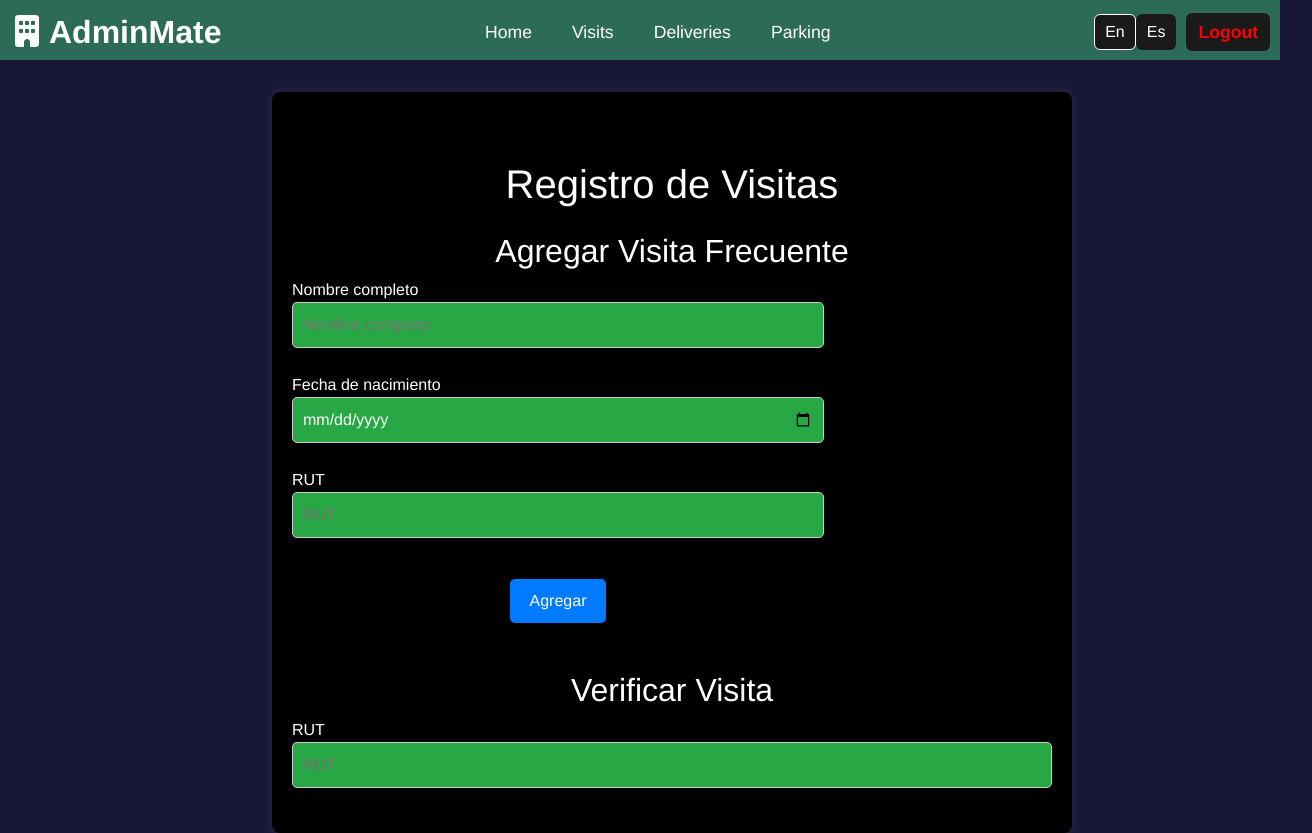
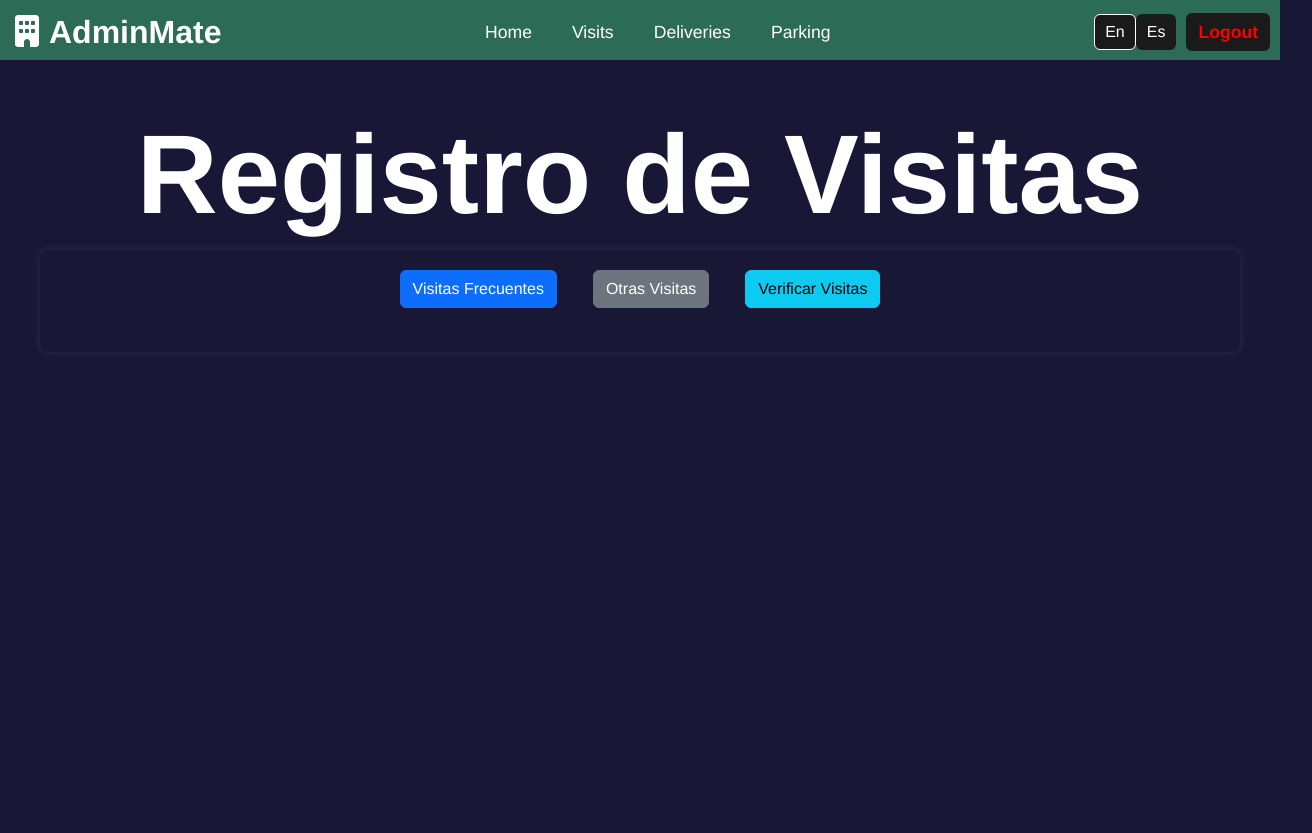
Before and after one commit to NachoJorquera/AdminMate, a React (Vite) app in the folder loginFrontEnd/: page /visits in a window 1280 px wide. Shown: the whole page, 1312 px wide, since content can reach past the window. After the commit the page ends 800 px from the top, so only its background shows below. Built offline with nearby package versions, Linux system fonts and the light colour scheme.

Commit message:
Integración de Visits

```diff
--- /dev/null
+++ b/loginFrontEnd/src/components/FormFrequentVisit.jsx
@@ -0,0 +1,66 @@
+import React from 'react';
+import '../pages/Visits.css';
+import 'bootstrap/dist/css/bootstrap.min.css';
+
+const FormFrequentVisit = ({ formData, handleChange, handleSubmit }) => (
+  <form onSubmit={handleSubmit} className="visits-form card p-4 shadow-sm">
+    <h2 className="text-center mb-4">Agregar Visita Frecuente</h2>
+    <div className="mb-3">
+      <label className="form-label">NÃºmero de departamento</label>
+      <input
+        type="text"
+        className="form-control"
+        name="department"
+        value={formData.department}
+        onChange={handleChange}
+        required
+      />
+    </div>
+    <div className="mb-3">
+      <label className="form-label">Nombre completo</label>
+      <input
+        type="text"
+        className="form-control"
+        name="name"
+        value={formData.name}
+        onChange={handleChange}
+        required
+      />
+    </div>
+    <div className="mb-3">
+      <label className="form-label">Fecha de nacimiento</label>
+      <input
+        type="date"
+        className="form-control"
+        name="birthdate"
+        value={formData.birthdate}
+        onChange={handleChange}
+        required
+      />
+    </div>
+    <div className="mb-3">
+      <label className="form-label">RUT</label>
+      <input
+        type="text"
+        className="form-control"
+        name="rut"
+        value={formData.rut}
+        onChange={handleChange}
+        required
+      />
+    </div>
+    <div className="mb-3">
+      <label className="form-label">Patente (si aplica)</label>
+      <input
+        type="text"
+        className="form-control"
+        name="patente"
+        value={formData.patente}
+        onChange={handleChange}
+      />
+    </div>
+    <button type="submit" className="btn btn-primary">Agregar</button>
+  </form>
+);
+
+export default FormFrequentVisit;
--- /dev/null
+++ b/loginFrontEnd/src/components/FormNonFrequentVisit.jsx
@@ -0,0 +1,66 @@
+import React from 'react';
+import '../pages/Visits.css';
+import 'bootstrap/dist/css/bootstrap.min.css';
+
+const FormNonFrequentVisit = ({ formData, handleChange, handleSubmit }) => (
+  <form onSubmit={handleSubmit} className="visits-form card p-4 shadow-sm">
+    <h2 className="text-center mb-4">Agregar Otra Visita</h2>
+    <div className="mb-3">
+      <label className="form-label">NÃºmero de departamento</label>
+      <input
+        type="text"
+        className="form-control"
+        name="department"
+        value={formData.department}
+        onChange={handleChange}
+        required
+      />
+    </div>
+    <div className="mb-3">
+      <label className="form-label">Nombre completo</label>
+      <input
+        type="text"
+        className="form-control"
+        name="name"
+        value={formData.name}
+        onChange={handleChange}
+        required
+      />
+    </div>
+    <div className="mb-3">
+      <label className="form-label">Fecha de nacimiento</label>
+      <input
+        type="date"
+        className="form-control"
+        name="birthdate"
+        value={formData.birthdate}
+        onChange={handleChange}
+        required
+      />
+    </div>
+    <div className="mb-3">
+      <label className="form-label">RUT</label>
+      <input
+        type="text"
+        className="form-control"
+        name="rut"
+        value={formData.rut}
+        onChange={handleChange}
+        required
+      />
+    </div>
+    <div className="mb-3">
+      <label className="form-label">Patente (si aplica)</label>
+      <input
+        type="text"
+        className="form-control"
+        name="patente"
+        value={formData.patente}
+        onChange={handleChange}
+      />
+    </div>
+    <button type="submit" className="btn btn-primary">Agregar</button>
+  </form>
+);
+
+export default FormNonFrequentVisit;
--- /dev/null
+++ b/loginFrontEnd/src/components/VerifyVisit.jsx
@@ -0,0 +1,42 @@
+import React from 'react';
+import '../pages/Visits.css';
+import 'bootstrap/dist/css/bootstrap.min.css';
+
+const VerifyVisit = ({ visitorData, handleVisitorChange, handleScan, isFrequent }) => (
+  <div className="card p-4 shadow-sm">
+    <h2 className="text-center mb-4">Verificar Visita</h2>
+    <form onSubmit={handleScan}>
+      <div className="mb-3">
+        <label className="form-label">RUT</label>
+        <input
+          type="text"
+          className="form-control"
+          name="rut"
+          value={visitorData.rut}
+          onChange={handleVisitorChange}
+          required
+        />
+      </div>
+      <button type="submit" className="btn btn-primary w-100">Verificar</button>
+    </form>
+    {isFrequent !== null && (
+      <div className={`mt-4 alert ${isFrequent ? 'alert-success' : 'alert-danger'}`}>
+        {isFrequent ? (
+          <>
+            <h3>Visita Frecuente</h3>
+            <p>NÃºmero de Departamento: {visitorData.department}</p>
+            <p>Nombre: {visitorData.name}</p>
+            <p>Fecha de Nacimiento: {new Date(visitorData.birthdate).toLocaleDateString()}</p>
+            <p>RUT: {visitorData.rut}</p>
+            <p>Patente: {visitorData.patente || 'Patente no disponible'}</p>
+            <p>Hora de Ingreso: {visitorData.ingreso}</p>
+          </>
+        ) : (
+          <p>Visita no frecuente</p>
+        )}
+      </div>
+    )}
+  </div>
+);
+
+export default VerifyVisit;
--- a/loginFrontEnd/src/pages/Visits.css
+++ b/loginFrontEnd/src/pages/Visits.css
@@ -3,14 +3,14 @@ body.visits-body {
   font-family: Arial, sans-serif;
   margin: 0;
   padding: 0;
-    background-color: #010101; /* Fondo negro */
+  background-color: #191736; /* Fondo negro */
   color: white;
 }
 
 /* Page Heading */
 .visits-page-heading {
   text-align: center;
-    background-color: #000; /* Fondo negro */
+  background-color: #191736; /* Fondo negro */
   color: white;
   padding: 50px 0;
   font-size: 2.5em;
@@ -20,17 +20,29 @@ body.visits-body {
 /* Visits Container */
 .visits-container {
   padding: 20px;
-    background-color: #000; /* Fondo negro para el contenedor */
+  background-color: #191736; /* Fondo negro para el contenedor */
   color: white; /* Color de texto blanco */
-    max-width: 800px;
+  max-width: 1200px;
   margin: 0 auto; /* Centrando el contenedor */
   box-shadow: 0 0 10px rgba(255, 255, 255, 0.1); /* Sombra ligera */
   border-radius: 8px;
   text-align: center; /* Centrar el texto dentro del contenedor */
 }
 
-  .visits-h1, .visits-h2 {
-    color: #fff; /* Color de texto blanco */
+/* Button Container */
+.btn-container {
+  display: flex;
+  justify-content: center;
+  gap: 20px;
+  margin-bottom: 20px;
+}
+
+/* Forms */
+.visits-form {
+  display: flex;
+  flex-direction: column;
+  align-items: center;
+  gap: 1rem;
 }
 
 .visits-form-group {
@@ -49,20 +61,17 @@ body.visits-body {
   color: white; /* Color de texto blanco */
 }
 
-  .visits-btn {
+.visits-btn-primary {
+  background-color: #007bff;
+  color: white;
   padding: 10px 20px;
   border: none;
   border-radius: 5px;
   cursor: pointer;
 }
 
-  .visits-btn-primary {
-    background-color: #007bff;
-    color: white;
-  }
-
 .visits-btn-primary:hover {
-    background-color: #0056b3; /* Azul más oscuro al pasar el cursor */
+  background-color: #0056b3; /* Azul mÃ¡s oscuro al pasar el cursor */
 }
 
 .visits-alert {
@@ -72,14 +81,24 @@ body.visits-body {
   color: #155724; /* Verde oscuro para el texto de las alertas */
 }
 
-  .visits-mt-5 {
-    margin-top: 3rem;
+/* Verify Visit */
+.verify-visit-container {
+  background-color: #333;
+  color: white;
+  padding: 20px;
+  border-radius: 8px;
+  box-shadow: 0 0 10px rgba(0, 0, 0, 0.5);
+  margin-top: 20px;
 }
 
-  .visits-mt-4 {
-    margin-top: 1.5rem;
+.verify-visit-title {
+  font-size: 2em;
+  margin-bottom: 20px;
 }
 
-  .visits-mt-3 {
-    margin-top: 1rem;
+.verify-visit-form {
+  display: flex;
+  flex-direction: column;
+  align-items: center;
+  gap: 1rem;
 }
--- a/loginFrontEnd/src/pages/Visits.jsx
+++ b/loginFrontEnd/src/pages/Visits.jsx
@@ -2,42 +2,60 @@ import React, { useState } from 'react';
 import axios from 'axios';
 import Navbar from '../components/Navbar';
 import PageHeading from '../components/PageHeading';
+import { useTranslation } from 'react-i18next';
+import 'bootstrap/dist/css/bootstrap.min.css';
+import FormFrequentVisit from '../components/FormFrequentVisit';
+import FormNonFrequentVisit from '../components/FormNonFrequentVisit';
+import VerifyVisit from '../components/VerifyVisit';
 import './Visits.css';
-import { useTranslation } from 'react-i18next';
 
 function Visits() {
   const { t } = useTranslation();
 
   const [formData, setFormData] = useState({
+    department: '',
     name: '',
     birthdate: '',
-    rut: ''
+    rut: '',
+    patente: ''
   });
   const [isFrequent, setIsFrequent] = useState(null);
   const [visitorData, setVisitorData] = useState({
+    department: '',
     name: '',
     birthdate: '',
-    rut: ''
+    rut: '',
+    patente: '',
+    ingreso: ''
   });
+  const [visitType, setVisitType] = useState('');
 
   const handleChange = (e) => {
     const { name, value } = e.target;
     setFormData({ ...formData, [name]: value });
   };
 
+  const handleVisitorChange = (e) => {
+    const { name, value } = e.target;
+    setVisitorData({ ...visitorData, [name]: value });
+  };
+
   const handleSubmit = async (e) => {
     e.preventDefault();
+    const url = visitType === 'frequent' ? 'http://localhost:8081/visitas/frequent' : 'http://localhost:8081/visitas/register';
     try {
-      await axios.post('http://localhost:8081/visitas/frequent', formData);
-      alert('Visita frecuente agregada exitosamente');
+      await axios.post(url, formData);
+      alert(visitType === 'frequent' ? 'Visita frecuente agregada exitosamente' : 'Visita registrada exitosamente');
+      setFormData({ department: '', name: '', birthdate: '', rut: '', patente: '' });
     } catch (error) {
-      alert('Error al agregar visita frecuente');
+      alert('Error al agregar visita');
     }
   };
 
-  const handleScan = async (rut) => {
+  const handleScan = async (e) => {
+    e.preventDefault();
     try {
-      const response = await axios.get(`http://localhost:8081/visitas/check/${rut}`);
+      const response = await axios.get(`http://localhost:8081/visitas/check/${visitorData.rut}`);
       if (response.data.isFrequent) {
         setIsFrequent(true);
         setVisitorData(response.data.visitor);
@@ -49,135 +67,41 @@ function Visits() {
     }
   };
 
-  const handleManualSubmit = async (e) => {
-    e.preventDefault();
-    try {
-      await axios.post('http://localhost:8081/visitas/register', visitorData);
-      alert('Visita registrada exitosamente');
-    } catch (error) {
-      alert('Error al registrar visita');
-    }
-  };
-
-  const handleVisitorChange = (e) => {
-    const { name, value } = e.target;
-    setVisitorData({ ...visitorData, [name]: value });
-  };
-
   return (
     <>
       <Navbar />
-      <div className='container-fluid'>
-        <div className="visits-container">
-          <h1 className="visits-mt-5 visits-h1">Registro de Visitas</h1>
-          <div className="visits-mt-4">
-            <h2 className="visits-h2">Agregar Visita Frecuente</h2>
-            <form onSubmit={handleSubmit}>
-              <div className="visits-form-group">
-                <label>Nombre completo</label>
-                <input
-                  type="text"
-                  className="visits-form-control visits-input"
-                  name="name"
-                  placeholder="Nombre completo"
-                  value={formData.name}
-                  onChange={handleChange}
-                  required
-                />
-              </div>
-              <div className="visits-form-group">
-                <label>Fecha de nacimiento</label>
-                <input
-                  type="date"
-                  className="visits-form-control visits-input"
-                  name="birthdate"
-                  placeholder="Fecha de nacimiento"
-                  value={formData.birthdate}
-                  onChange={handleChange}
-                  required
-                />
-              </div>
-              <div className="visits-form-group">
-                <label>RUT</label>
-                <input
-                  type="text"
-                  className="visits-form-control visits-input"
-                  name="rut"
-                  placeholder="RUT"
-                  value={formData.rut}
-                  onChange={handleChange}
-                  required
-                />
-              </div>
-              <button type="submit" className="visits-btn visits-mt-3 visits-btn-primary">Agregar</button>
-            </form>
+      <PageHeading>{t('Registro de Visitas')}</PageHeading>
+        <div className="container visits-container">
+          <div className="btn-container d-flex justify-content-center mb-4">
+            <button className="btn btn-primary mx-2" onClick={() => setVisitType('frequent')}>Visitas Frecuentes</button>
+            <button className="btn btn-secondary mx-2" onClick={() => setVisitType('non-frequent')}>Otras Visitas</button>
+            <button className="btn btn-info mx-2" onClick={() => setVisitType('verify')}>Verificar Visitas</button>
           </div>
-          <div className="visits-mt-5">
-            <h2 className="visits-h2">Verificar Visita</h2>
-            <div className="visits-form-group">
-              <label>RUT</label>
-              <input
-                type="text"
-                className="visits-form-control visits-input"
-                placeholder="RUT"
-                onBlur={(e) => handleScan(e.target.value)}
+          <div className="d-flex justify-content-center">
+            {visitType === 'frequent' && (
+              <FormFrequentVisit
+                formData={formData}
+                handleChange={handleChange}
+                handleSubmit={handleSubmit}
               />
-            </div>
-            {isFrequent === true && (
-              <div className="alert alert-success visits-mt-3 visits-alert">
-                <h3>Visita Frecuente</h3>
-                <p>Nombre: {visitorData.name}</p>
-                <p>Fecha de Nacimiento: {visitorData.birthdate}</p>
-                <p>RUT: {visitorData.rut}</p>
-              </div>
             )}
-            {isFrequent === false && (
-              <div className="visits-mt-3">
-                <h3>Registrar Visita</h3>
-                <form onSubmit={handleManualSubmit}>
-                  <div className="visits-form-group">
-                    <label>Nombre completo</label>
-                    <input
-                      type="text"
-                      className="visits-form-control visits-input"
-                      name="name"
-                      placeholder="Nombre completo"
-                      value={visitorData.name}
-                      onChange={handleVisitorChange}
-                      required
-                    />
-                  </div>
-                  <div className="visits-form-group">
-                    <label>Fecha de nacimiento</label>
-                    <input
-                      type="date"
-                      className="visits-form-control visits-input"
-                      name="birthdate"
-                      placeholder="Fecha de nacimiento"
-                      value={visitorData.birthdate}
-                      onChange={handleVisitorChange}
-                      required
-                    />
-                  </div>
-                  <div className="visits-form-group">
-                    <label>RUT</label>
-                    <input
-                      type="text"
-                      className="visits-form-control visits-input"
-                      name="rut"
-                      placeholder="RUT"
-                      value={visitorData.rut}
-                      onChange={handleVisitorChange}
-                      required
-                    />
-                  </div>
-                  <button type="submit" className="visits-btn visits-mt-3 visits-btn-primary">Registrar</button>
-                </form>
-              </div>
+            {visitType === 'non-frequent' && (
+              <FormNonFrequentVisit
+                formData={formData}
+                handleChange={handleChange}
+                handleSubmit={handleSubmit}
+              />
+            )}
+            {visitType === 'verify' && (
+              <VerifyVisit
+                visitorData={visitorData}
+                handleVisitorChange={handleVisitorChange}
+                handleScan={handleScan}
+                isFrequent={isFrequent}
+              />
             )}
           </div>
         </div>
-      </div>
     </>
   );
 }
```
Also changed, not shown: 1 other file (tests, documents, lock files or other folders). Lines whose indentation alone changed are shown as unchanged.
